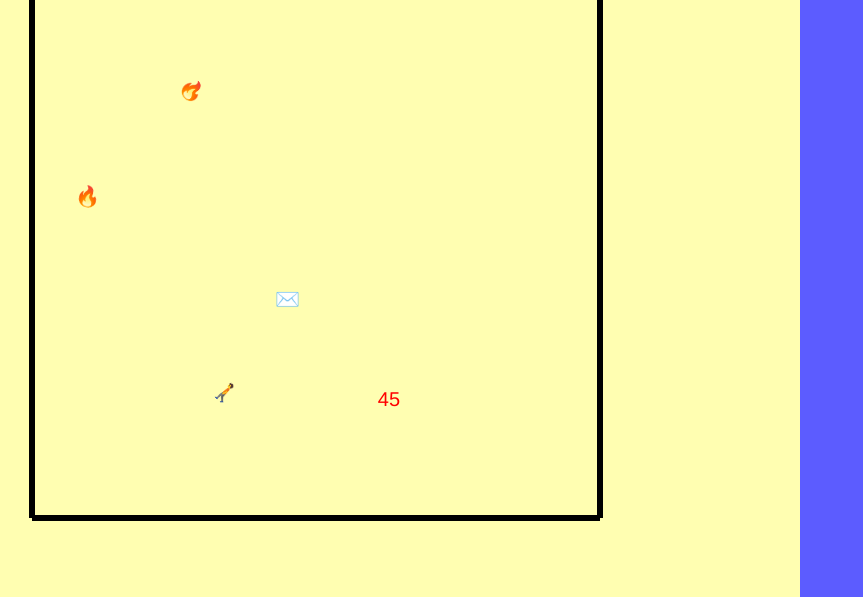
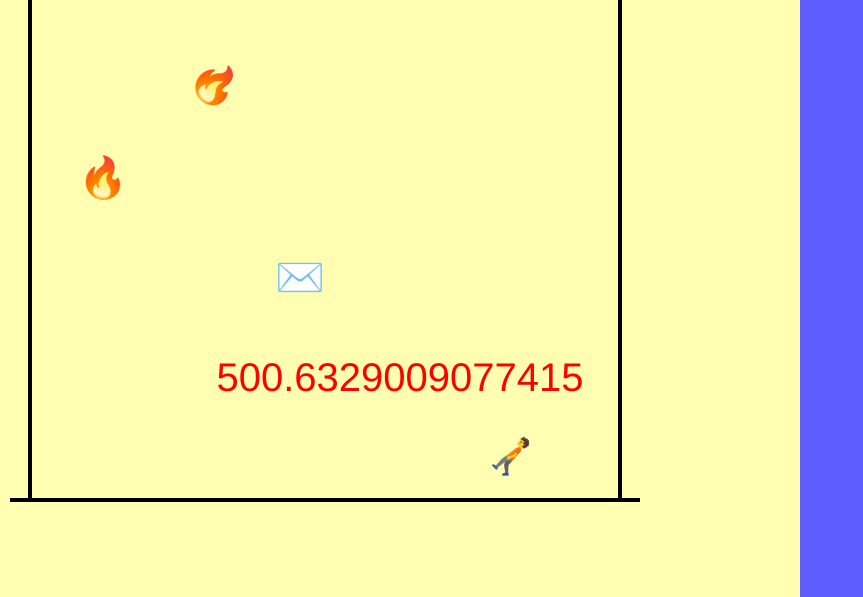
Before and after one commit to ubershmekel/js-13-jumper, a plain HTML site: page index.html in a window 1280 px wide. Shown: the top 597 px of the page, without its empty margins (0-863 px from the left). Drawn offline with Linux system fonts and the light colour scheme.

Commit message:
Improved wall interactions Also the characters are centered now

```diff
--- a/index.html
+++ b/index.html
@@ -32,7 +32,7 @@
     var fire = "🔥";
     var env = "✉️";
     var walker = "🚶";
-    //var resistance = 0.9;
+    var heroSize = 40;
     var canvas = document.querySelector('canvas');
     function scaleCanvas() {
       canvas.width = 800 // window.innerWidth;
@@ -40,9 +40,10 @@
     }
     scaleCanvas();
     var ctx = canvas.getContext('2d');
-    ctx.font = '20px Helvetica';
+    ctx.font = heroSize + 'px Helvetica';
     ctx.fillStyle = '#ff0000';
-    ctx.lineWidth = 6
+    // stroke width
+    ctx.lineWidth = 4
 
     var state = {
       hero: {
@@ -75,6 +76,7 @@
     };
 
     var groundY = 500;
+    var topY = 0;
     var rightX = 600;
     var leftX = 50;
 
@@ -90,10 +92,12 @@
       ctx.rotate(angle * Math.PI / 180);
       // set the text baseline so the text
       // is vertically centered on the endpoint
-      ctx.textBaseline = 'middle';
+      ctx.textBaseline = 'bottom';
+      ctx.textAlign = 'left';
+
       // draw the text offset by the negative width
       // so the text ends at the desired endpoint
-      ctx.fillText(text, -width, 0);
+      ctx.fillText(text, -width / 2, 0);
       // restore the context to its starting state
       ctx.restore();
     }
@@ -113,7 +117,6 @@
     var prevMouseX = innerWidth / 2;
     var alpha = 0;
     var debugText = '';
-    var heroSize = 18;
     // MOUSE MOVE LISTENER - Listens for mouse movement and determines the closest line point
     window.addEventListener('mousemove', function (e) {
       var deltaX = prevMouseX - e.pageX;
@@ -131,7 +134,7 @@
     }
 
     function simulate() {
-      // clear canvas frame
+      // clear canvas frame, draw every simulation frame
       ctx.clearRect(0, 0, innerWidth, innerHeight)
       drawText(debugText, 400, 400, 0)
       for (var key in state) {
@@ -150,11 +153,16 @@
           obj.vy = obj.vy + obj.gravity * fixedTimeDelta * 100
           //console.log('aft', obj.vy)
         }
+        // draw character
         drawText(obj.char, obj.x, obj.y, obj.angle)
       }
 
+      // debug hero position
+      //drawLine(state.hero.x, state.hero.y, state.hero.x + heroSize, state.hero.y + heroSize)
+
       //console.log('before', state.hero.angle, state.hero.y, state.hero.vy)
       if (state.hero.y > groundY) {
+        debug(state.hero.y)
         state.hero.y = groundY
         var vmag = Math.sqrt(state.hero.vx * state.hero.vx + state.hero.vy * state.hero.vy)
         //console.log(vmag)
@@ -166,7 +174,6 @@
         state.hero.vy = vy
         state.hero.vx = vx
       }
-      debug(state.hero.angle)
       //console.log(state.hero.angle, state.hero.y, state.hero.vy)
       if (state.hero.x < leftX) {
         state.hero.x = leftX
@@ -177,13 +184,17 @@
         state.hero.vx = -state.hero.vx
       }
 
-      drawLine(leftX - heroSize, groundY + heroSize, rightX, groundY + heroSize)
-      drawLine(leftX - heroSize, 0, leftX - heroSize, groundY + heroSize)
-      drawLine(rightX, 0, rightX, groundY + heroSize)
+      // Ground
+      drawLine(leftX - heroSize, groundY, rightX + heroSize, groundY)
+      // Left wall
+      drawLine(leftX - heroSize / 2, topY, leftX - heroSize / 2, groundY)
+      // Right wall
+      drawLine(rightX + heroSize / 2, topY, rightX + heroSize / 2, groundY)
     }
 
+
     var then = Date.now();
-    var fixedTimeDelta = 0.02;
+    var fixedTimeDelta = 0.01;
     var fixedTimeDeltaMs = fixedTimeDelta * 1000;
     var timeRemainderMs = 0.0;
     function gameStep() {
```
